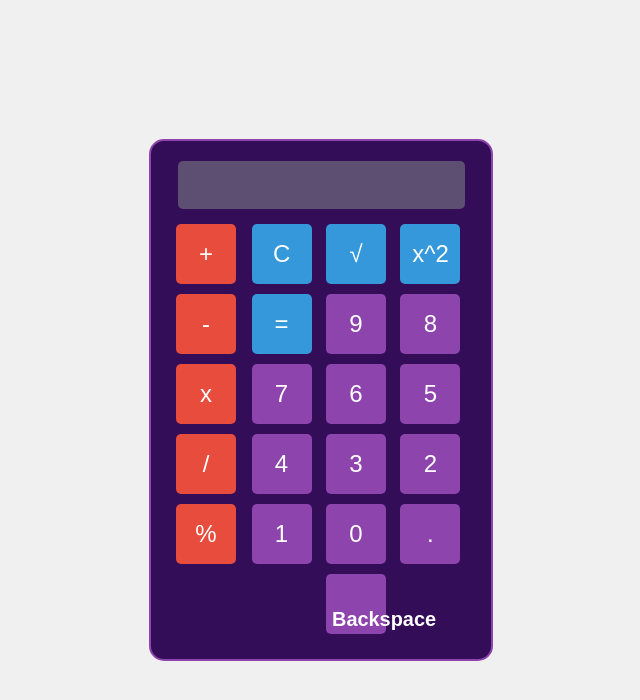
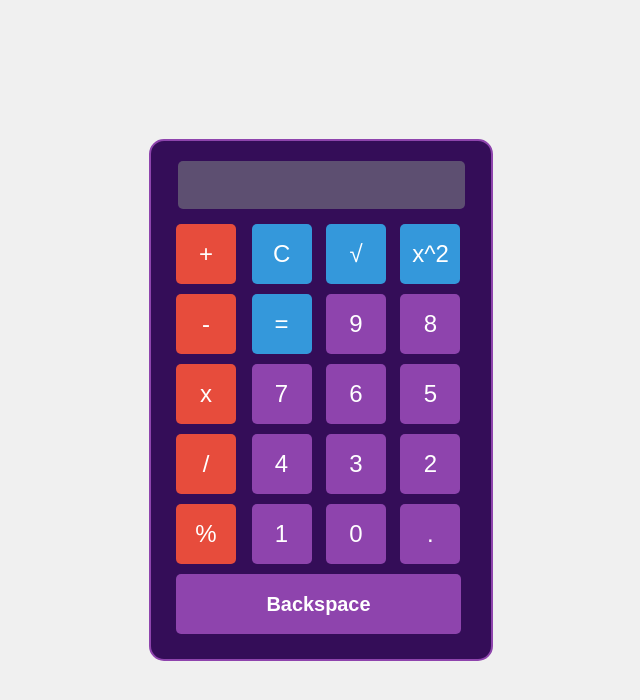
Before and after one commit to Omotola-ni/Calculator-App, a plain HTML site: page index.html in a window 1280 px wide. Shown: the whole page, without its empty margins (319-959 px from the left). Drawn offline with Linux system fonts and the light colour scheme.

Commit message:
style backspace button

```diff
--- a/style.css
+++ b/style.css
@@ -59,3 +59,13 @@ button {
 button:hover {
     background-color: #9b59b6;
 }
+
+.erase-btn{
+    width:95%;
+    display: flex;
+    justify-content: center;
+    align-items: center;
+}
+h5{
+    margin:0;
+}
```
